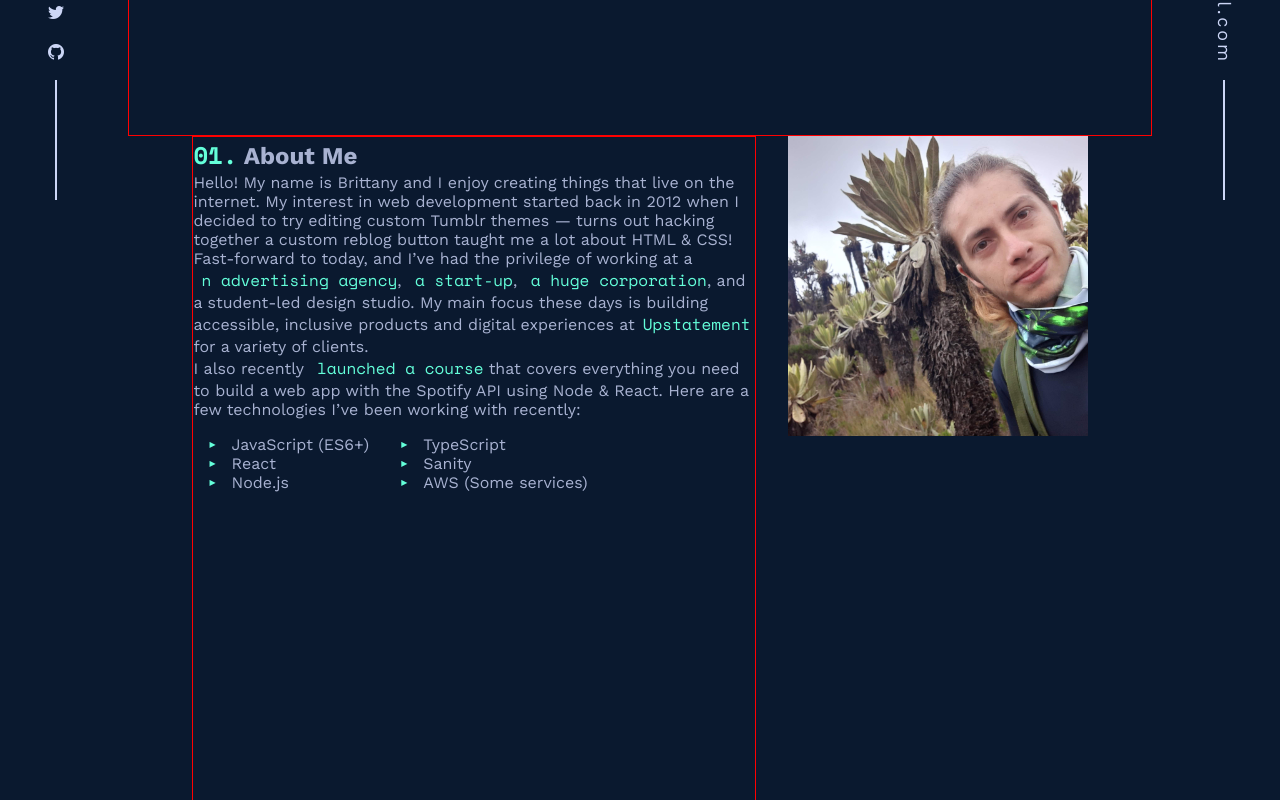
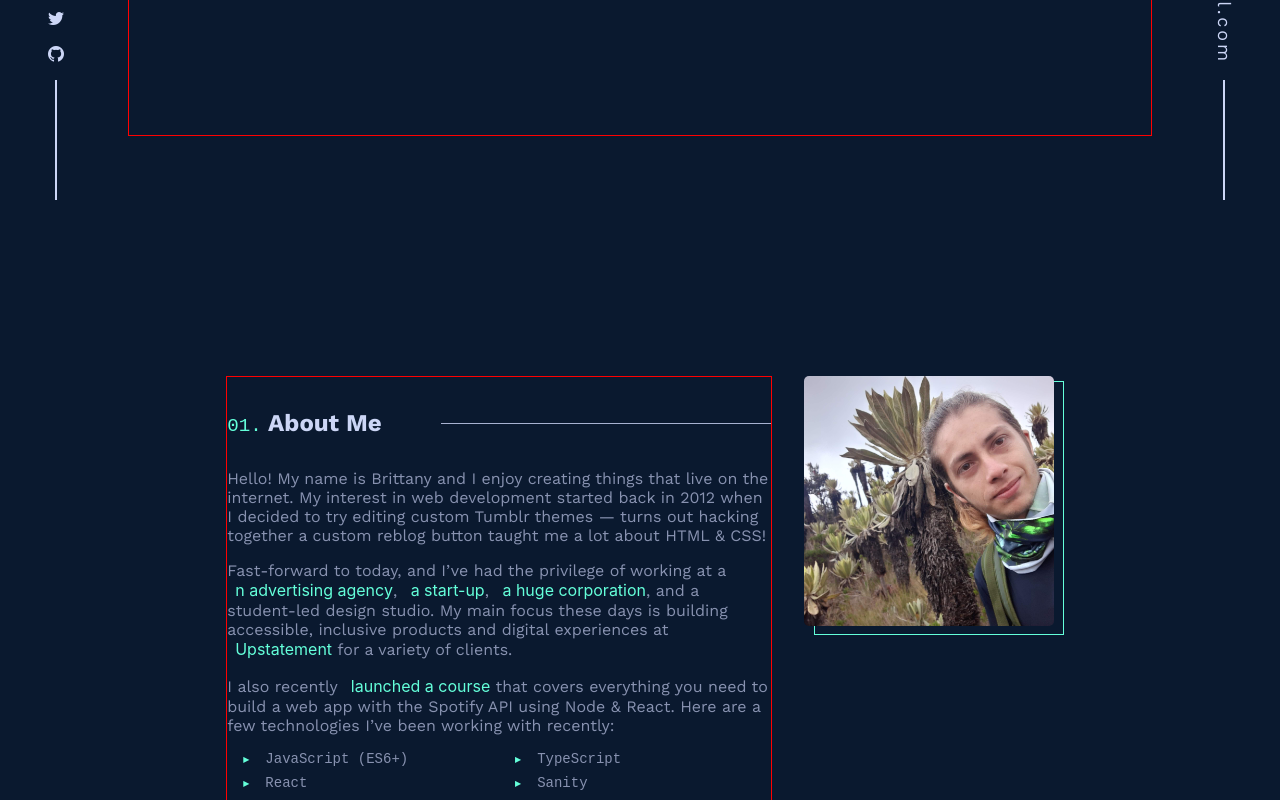
Before and after one commit to Sebas2rus/Portfolio, a Next.js app: page / in a window 1280 px wide. Shown: the part 600-1400 px from the top of the page. Built offline with nearby package versions, Linux system fonts and the light colour scheme.

Commit message:
update section about

```diff
--- a/app/components/modules/AboutMe/AboutMe.jsx
+++ b/app/components/modules/AboutMe/AboutMe.jsx
@@ -1,15 +1,13 @@
-import Image from 'next/image';
 import React from 'react';
 import styles from './styles.module.scss';
+import SectionTitle from '@/ui/SectionTitle/SectionTitle';
+import Photo from '@/ui/Photo/Photo';
 
 export default function AboutMe() {
   return (
     <section className={styles.aboutMe}>
       <div className={styles.aboutMeDescription}>
-        <h2 className={styles.aboutMeTitle}>
-          <span>01.</span> About Me
-        </h2>
-
+        <SectionTitle title="About Me" number="01" />
         <div>
           <p>
             Hello! My name is Brittany and I enjoy creating things that live on the
@@ -46,13 +44,7 @@ export default function AboutMe() {
           </div>
         </ul>
       </div>
-      <Image
-        className={`${styles.aboutMePhoto} `}
-        alt=""
-        src="/assets/aboutMe/me.jpg"
-        width={300}
-        height={300}
-      />
+      <Photo image="/assets/aboutMe/me.jpg" width={250} height={250} alt="" />
     </section>
   );
 }
--- a/app/components/modules/AboutMe/styles.module.scss
+++ b/app/components/modules/AboutMe/styles.module.scss
@@ -1,19 +1,18 @@
 .aboutMe {
   min-height: 100vh;
-  color: $light-slate;
+  color: $slate;
   display: flex;
   flex-wrap: wrap;
   justify-content: center;
   gap: 2rem;
-  &Title {
-    & span {
-      color: $green;
-    }
-  }
+  margin: 15rem 0 10rem 0;
+  padding: 0 1rem;
   &Description {
     width: 100%;
 
-    border: solid 1px red;
+    & p {
+      margin-bottom: 1rem;
+    }
   }
   &Tecnologies {
     display: flex;
@@ -29,7 +28,14 @@
     }
     & li {
       display: flex;
+      font-family: $font-mono;
+      @extend .is-size-4;
+      margin-bottom: 0.5rem;
       align-items: center;
+    }
+    &Left,
+    &Rigth {
+      width: 100%;
     }
   }
 }
--- a/app/components/modules/Landing/styles.module.scss
+++ b/app/components/modules/Landing/styles.module.scss
@@ -1,7 +1,7 @@
 .section {
   border: solid 1px red;
 
-  color: $light-slate;
+  color: $slate;
   height: 80vh;
   display: flex;
   align-items: flex-start;
@@ -12,10 +12,7 @@
   }
 
   &Presentation {
-    font-size: 3rem;
-    word-spacing: -0.3em;
-    line-height: 1.3em;
-
+    font-size: 2.5rem;
     & span {
       color: $white;
     }
--- /dev/null
+++ b/app/components/ui/Photo/Photo.jsx
@@ -0,0 +1,14 @@
+import Image from 'next/image';
+import React from 'react';
+
+// eslint-disable-next-line object-curly-newline
+export default function Photo({ width, height, alt, image }) {
+  return (
+    <div>
+      <div className="photo">
+        <Image className="photoImg" src={image} alt={alt} width={width} height={height} />
+        <div className="photoBack" />
+      </div>
+    </div>
+  );
+}
--- /dev/null
+++ b/app/components/ui/SectionTitle/SectionTitle.jsx
@@ -0,0 +1,12 @@
+import React from 'react';
+
+export default function SectionTitle({ title, number }) {
+  return (
+    <div className="section">
+      <h2 className="sectionTitle">
+        <span>{number}.</span> {title}
+      </h2>
+      <div className="sectionLine" />
+    </div>
+  );
+}
--- a/app/scss/1-settings/_variables.scss
+++ b/app/scss/1-settings/_variables.scss
@@ -4,16 +4,26 @@
 
 $font-SpaceMono: 'Space Mono', monospace;
 $font-WorkSans: 'Work Sans', sans-serif;
-/* =====================
+$font-sans: 'Calibre', 'Inter', 'San Francisco', 'SF Pro Text', -apple-system, system-ui,
+  sans-serif;
+$font-mono: 'SF Mono', 'Fira Code', 'Fira Mono', 'Roboto Mono', monospace;
+/* ================'Calibre','Inter','San Francisco','SF Pro Text',-apple-system,system-ui,sans-serif=====
     * COLORS EXPLORA ANTIOQUIA *
 ===================== */
 
 $navy: #0a192f;
 $light-navy: #112240;
+$lightest-navy: #233554;
+$navy-shadow: rgba(2, 12, 27, 0.7);
+$dark-slate: #495670;
+$slate: #8892b0;
 $light-slate: #a8b2d1;
 $lightest-slate: #ccd6f6;
 $green: #64ffda;
+$green-tint: rgba(100, 255, 218, 0.1);
 $white: #e6f1ff;
+$pink: #f57dff;
+$blue: #57cbff;
 
 $transition: all 0.25s cubic-bezier(0.645, 0.045, 0.355, 1);
 
--- a/app/scss/5-ui/_all.scss
+++ b/app/scss/5-ui/_all.scss
@@ -0,0 +1,2 @@
+@import 'photo';
+@import 'sectionTitle';
--- /dev/null
+++ b/app/scss/5-ui/_photo.scss
@@ -0,0 +1,31 @@
+.photo {
+  position: relative;
+
+  border-radius: 5px;
+
+  &Img {
+    z-index: 20;
+    position: relative;
+    border-radius: 5px;
+    transition: all 0.25s cubic-bezier(0.645, 0.045, 0.355, 1);
+  }
+
+  &Back {
+    border: solid 1px $green;
+    position: absolute;
+    width: 100%;
+    top: 5px;
+    left: 10px;
+    height: 100%;
+    z-index: 10;
+    transition: all 0.25s cubic-bezier(0.645, 0.045, 0.355, 1);
+  }
+  &:hover > &Img {
+    left: -2px;
+    top: -2px;
+  }
+  &:hover > &Back {
+    left: 12px;
+    top: 7px;
+  }
+}
--- /dev/null
+++ b/app/scss/5-ui/_sectionTitle.scss
@@ -0,0 +1,20 @@
+.section {
+  display: flex;
+  align-items: center;
+  padding: 2rem 0;
+  &Title {
+    width: 65%;
+    color: $lightest-slate;
+    & span {
+      color: $green;
+      font-size: 1.2rem;
+      font-family: $font-mono;
+      font-weight: 300;
+    }
+  }
+  &Line {
+    display: inline-block;
+    width: 100%;
+    border-bottom: solid 1px $light-slate;
+  }
+}
--- a/styles/globals.scss
+++ b/styles/globals.scss
@@ -3,7 +3,7 @@
 * {
   padding: 0;
   margin: 0;
-  font-family: $font-SpaceMono;
+  font-family: $font-sans;
   box-sizing: border-box;
   scroll-behavior: smooth;
 }
```
